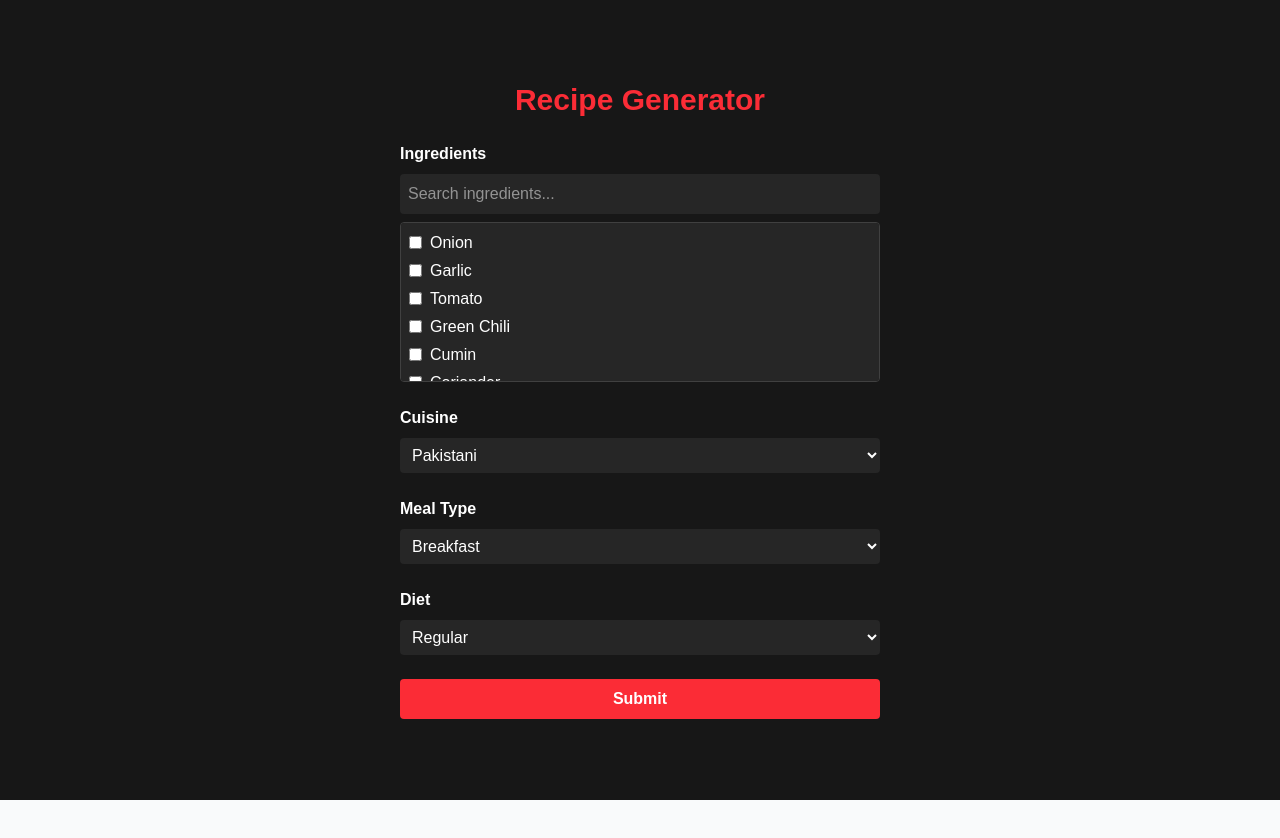
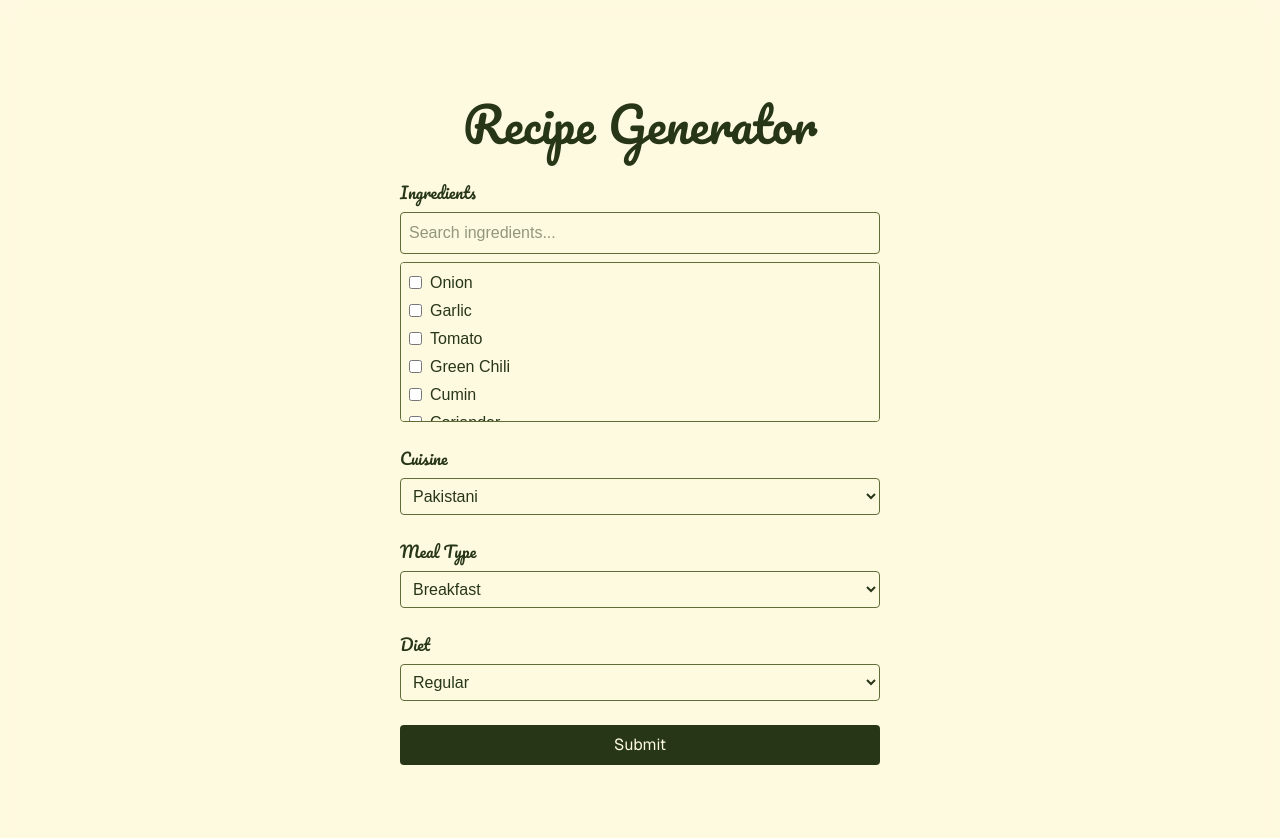
Before and after one commit to Rana-10/Grand-Project_Nexium, a Next.js app: page / in a window 1280 px wide. Shown: the top 838 px of the page. Before the commit the page ends 800 px from the top, so only its background shows below. Built offline with nearby package versions, Linux system fonts and the light colour scheme.

Commit message:
Worked on styling.

```diff
--- a/src/app/globals.css
+++ b/src/app/globals.css
@@ -1,12 +1,13 @@
 @import "tailwindcss";
 
 :root {
-  --color-background: #F9FAFB;
-  --color-foreground: #111827;
-  --color-primary: #4F46E5;      /* Indigo */
-  --color-secondary: #6366F1;    /* Soft Indigo */
-  --color-card: #FFFFFF;
-  --color-border: #E5E7EB;
+  --color-background: #fefae0;       /* Elegant cream background */
+  --color-foreground: #283618;       /* Deep olive for text */
+  --color-primary: #606c38;          /* Olive for primary buttons */
+  --color-secondary: #283618;        /* Deep olive for hover or secondary */
+
+  --color-card: #ffffff;             /* White cards to contrast the cream background */
+  --color-border: #d4c9a3;           /* Light beige/olive border */
 
   --font-sans: var(--font-geist-sans, Arial, Helvetica, sans-serif);
   --font-mono: var(--font-geist-mono, monospace);
@@ -14,12 +15,12 @@
 
 @media (prefers-color-scheme: dark) {
   :root {
-    --color-background: #0a0a0a;
-    --color-foreground: #ededed;
-    --color-card: #171717;
-    --color-border: #2c2c2c;
-    --color-primary: #6366F1;
-    --color-secondary: #818cf8;
+    /*--color-background: #1d1d1d;     /* Dark background */
+    --color-foreground: #fefae0;     /* Light cream text in dark mode */
+    --color-card: #2c2c2c;           /* Dark card */
+    --color-border: #3c3c3c;         /* Dark border */
+    --color-primary: #a4b37f;        /* Muted olive green */
+    --color-secondary: #fefae0;      /* Cream hover */
   }
 }
 
@@ -29,7 +30,7 @@ body {
   font-family: var(--font-sans);
 }
 
-/* Example usage */
+/* Buttons */
 .button {
   background-color: var(--color-primary);
   color: white;
@@ -45,6 +46,7 @@ body {
   background-color: var(--color-secondary);
 }
 
+/* Card Style */
 .card {
   background-color: var(--color-card);
   border: 1px solid var(--color-border);
@@ -52,7 +54,7 @@ body {
   border-radius: 12px;
 }
 
-
+/* Optional: you can remove this if gradient bg is no longer used */
 @keyframes gradient {
   0% {
     background-position: 0% 50%;
@@ -70,3 +72,31 @@ body {
   background-size: 400% 400%;
   animation: gradient 15s ease infinite;
 }
+
+.background-blur {
+  background-color: rgba(254, 250, 224, 0.7); /* semi-transparent cream */
+  backdrop-filter: blur(12px);
+  -webkit-backdrop-filter: blur(12px);
+  min-height: 100vh;
+  padding: 2rem;
+}
+
+.main-content {
+  max-width: 800px;
+  margin: 0 auto;
+  background-color: rgba(255, 255, 255, 0.3); /* optional inner layer */
+  border-radius: 16px;
+  padding: 2rem;
+}
+
+.font-pacifico {
+  font-family: var(--font-pacifico);
+}
+
+.font-geist-sans {
+  font-family: var(--font-geist-sans);
+}
+
+.font-geist-mono {
+  font-family: var(--font-geist-mono);
+}
--- a/src/app/layout.tsx
+++ b/src/app/layout.tsx
@@ -1,7 +1,8 @@
 import type { Metadata } from "next";
-import { Geist, Geist_Mono } from "next/font/google";
+import { Geist, Geist_Mono, Pacifico } from "next/font/google";
 import "./globals.css";
 
+// Load fonts
 const geistSans = Geist({
   variable: "--font-geist-sans",
   subsets: ["latin"],
@@ -10,6 +11,12 @@ const geistSans = Geist({
 const geistMono = Geist_Mono({
   variable: "--font-geist-mono",
   subsets: ["latin"],
+});
+
+const pacifico = Pacifico({
+  variable: "--font-pacifico",
+  subsets: ["latin"],
+  weight: "400",
 });
 
 export const metadata: Metadata = {
@@ -25,7 +32,7 @@ export default function RootLayout({
   return (
     <html lang="en">
       <body
-        className={`${geistSans.variable} ${geistMono.variable} antialiased`}
+        className={`${geistSans.variable} ${geistMono.variable} ${pacifico.variable} antialiased`}
       >
         {children}
       </body>
--- a/src/app/page.tsx
+++ b/src/app/page.tsx
@@ -1,7 +1,6 @@
 "use client";
 
 import { useState } from "react";
-import { useEffect } from "react";
 import RecipeForm from "@/components/recipe_form";
 
 interface FormData {
@@ -17,16 +16,12 @@ export default function Home() {
   const [error, setError] = useState<string | null>(null);
   const [copied, setCopied] = useState(false);
 
-
   const handleFormSubmit = async (data: FormData) => {
-  console.log("Form Data Submitted:", data);
-
     setLoading(true);
     setError(null);
     setDishes(null);
 
     try {
-    // First, save data to Supabase
       const saveResponse = await fetch("/api/submit", {
         method: "POST",
         headers: {
@@ -39,10 +34,8 @@ const handleFormSubmit = async (data: FormData) => {
         throw new Error("Failed to save data to Supabase");
       }
 
-    const saveResult = await saveResponse.json();
-    console.log("Supabase Save Response:", saveResult);
+      await saveResponse.json();
 
-    // Then, fetch suggested dishes from OpenAI
       const suggestResponse = await fetch("/api/suggest", {
         method: "POST",
         headers: {
@@ -56,45 +49,41 @@ const handleFormSubmit = async (data: FormData) => {
       }
 
       const suggestResult = await suggestResponse.json();
-    console.log("OpenAI Suggestion Response:", suggestResult);
-
       setDishes(suggestResult.dishes || "No dishes found.");
     } catch (error) {
       if (error instanceof Error) {
         setError(error.message);
-      console.error("Submission error:", error.message);
       } else {
         setError("Unknown error occurred");
-      console.error("Unknown submission error", error);
       }
     } finally {
       setLoading(false);
     }
-
-  // const whatsappMessage = encodeURIComponent(dishes);
-  // const whatsappUrl = `https://wa.me/?text=${whatsappMessage}`;
-
   };
 
-
   return (
-  <main className="min-h-screen bg-neutral-900 flex flex-col items-center justify-center text-white font-sans p-4">
-    <h1 className="text-3xl font-bold text-red-500 mb-6">Recipe Generator</h1>
+        <div className="background-blur">
+    <main className="min-h-screen flex flex-col items-center justify-center p-4" style={{ backgroundColor: "var(--color-background)", color: "var(--color-foreground)" }}>
+    <h1 className=" text-5xl font-pacifico text-[#283618] mb-8">Recipe Generator</h1>
 
       <RecipeForm onSubmit={handleFormSubmit} />
 
       {loading && (
-      <p className="mt-6 text-yellow-400">Generating recipes...</p>
+        <p className="mt-6" style={{ color: "var(--color-secondary)" }}>
+          Generating recipes...
+        </p>
       )}
 
       {error && (
-      <p className="mt-6 text-red-500">Error: {error}</p>
+        <p className="mt-6" style={{ color: "var(--color-secondary)" }}>
+          Error: {error}
+        </p>
       )}
 
       {dishes && (
         <>
-    <div className="mt-6 p-4 bg-neutral-800 rounded-lg shadow-md max-w-xl w-full">
-      <h2 className="text-xl font-semibold text-green-400 mb-4">
+          <div className="card mt-6 w-full max-w-xl">
+            <h2 className="text-xl font-semibold mb-4" style={{ color: "var(--color-primary)" }}>
               Suggested Dishes:
             </h2>
             <pre className="whitespace-pre-wrap">{dishes}</pre>
@@ -104,7 +93,7 @@ return (
             href={`https://wa.me/?text=${encodeURIComponent(`Here are some dishes GPT suggested:\n\n${dishes}`)}`}
             target="_blank"
             rel="noopener noreferrer"
-      className="bg-green-600 text-white px-4 py-2 rounded mt-4 inline-block"
+            className="mt-4 inline-block bg-[#556B2F] text-white px-4 py-2 rounded hover:bg-[#556B2F] hover:text-white transition duration-200"
           >
             Share on WhatsApp
           </a>
@@ -115,16 +104,19 @@ return (
               setCopied(true);
               setTimeout(() => setCopied(false), 2000);
             }}
-      className="bg-blue-600 text-white px-4 py-2 rounded mt-2 ml-2 inline-block hover:bg-blue-700 transition-colors duration-200 cursor-pointer"
+            className="clickable mt-4 inline-block cursor-pointer bg-[#556B2F] text-white px-4 py-2 rounded hover:bg-[#556B2F] hover:text-white transition duration-200"
           >
             Copy to Clipboard
           </button>
 
-    {copied && <p className="text-sm text-green-400 mt-1">Copied!</p>}
+          {copied && (
+            <p className="text-sm mt-1"  style={{ color: "var(--color-primary)" }}>
+              Copied!
+            </p>
+          )}
         </>
       )}
-
     </main>
+        </div>
   );
-
 }
--- a/src/components/recipe_form.tsx
+++ b/src/components/recipe_form.tsx
@@ -2,7 +2,6 @@
 
 import { useState } from "react";
 
-// Type for props
 interface FormData {
   ingredients: string[];
   cuisine: string;
@@ -33,7 +32,7 @@ export default function RecipeForm({ onSubmit }: { onSubmit: (data: FormData) =>
     );
   };
 
-  const handleSubmit = async (e: React.FormEvent) => {
+  const handleSubmit = (e: React.FormEvent) => {
     e.preventDefault();
 
     const formData: FormData = {
@@ -43,9 +42,7 @@ export default function RecipeForm({ onSubmit }: { onSubmit: (data: FormData) =>
       diet,
     };
 
-    // Call parent callback if needed
     onSubmit(formData);
-
   };
 
   const filteredIngredients = INGREDIENT_OPTIONS.filter((ing) =>
@@ -54,38 +51,38 @@ export default function RecipeForm({ onSubmit }: { onSubmit: (data: FormData) =>
 
   return (
     <form onSubmit={handleSubmit} className="space-y-6 w-full max-w-lg px-4">
-      {/* Ingredients Search + Multi-select */}
+      {/* Ingredients */}
       <div>
-        <label className="block mb-2 font-semibold text-white">Ingredients</label>
+        <label className="block mb-2 font-pacifico text-[#283618]">Ingredients</label>
         <input
           type="text"
           placeholder="Search ingredients..."
-          className="w-full p-2 rounded bg-neutral-800 text-white mb-2"
+          className="w-full p-2 rounded bg-[#fefae0] text-[#283618] border border-[#606c38] mb-2"
           value={searchTerm}
           onChange={(e) => setSearchTerm(e.target.value)}
         />
-        <div className="max-h-40 overflow-y-auto border border-neutral-700 rounded p-2 bg-neutral-800">
+        <div className="max-h-40 overflow-y-auto border border-[#606c38] rounded p-2 bg-[#fefae0]">
           {filteredIngredients.map((item) => (
-            <div key={item} className="flex items-center gap-2 mb-1 text-white">
-              <input
-                type="checkbox"
-                checked={ingredients.includes(item)}
-                onChange={() => toggleIngredient(item)}
-                className="clickable"
-              />
+            <div key={item} className="flex items-center gap-2 mb-1 text-[#283618]">
+            <input
+            type="checkbox"
+            checked={ingredients.includes(item)}
+            onChange={() => toggleIngredient(item)}
+            className="clickable accent-[#556B2F]"
+            />
               <span>{item}</span>
             </div>
           ))}
         </div>
       </div>
 
-      {/* Cuisine Dropdown */}
+      {/* Cuisine */}
       <div>
-        <label className="block mb-2 font-semibold text-white">Cuisine</label>
+        <label className="block mb-2 font-pacifico text-[#283618]">Cuisine</label>
         <select
           value={cuisine}
           onChange={(e) => setCuisine(e.target.value)}
-          className="clickable w-full p-2 rounded bg-neutral-800 text-white"
+          className="clickable w-full p-2 rounded bg-[#fefae0] text-[#283618] border border-[#606c38]"
         >
           {CUISINES.map((c) => (
             <option key={c}>{c}</option>
@@ -93,13 +90,13 @@ export default function RecipeForm({ onSubmit }: { onSubmit: (data: FormData) =>
         </select>
       </div>
 
-      {/* Meal Type Dropdown */}
+      {/* Meal Type */}
       <div>
-        <label className="block mb-2 font-semibold text-white">Meal Type</label>
+        <label className="block mb-2 font-pacifico text-[#283618]">Meal Type</label>
         <select
           value={mealType}
           onChange={(e) => setMealType(e.target.value)}
-          className="clickable w-full p-2 rounded bg-neutral-800 text-white"
+          className="clickable w-full p-2 rounded bg-[#fefae0] text-[#283618] border border-[#606c38]"
         >
           {MEAL_TYPES.map((m) => (
             <option key={m}>{m}</option>
@@ -107,13 +104,13 @@ export default function RecipeForm({ onSubmit }: { onSubmit: (data: FormData) =>
         </select>
       </div>
 
-      {/* Diet Dropdown */}
+      {/* Diet */}
       <div>
-        <label className="block mb-2 font-semibold text-white">Diet</label>
+        <label className="block mb-2 font-pacifico text-[#283618]">Diet</label>
         <select
           value={diet}
           onChange={(e) => setDiet(e.target.value)}
-          className=" clickable w-full p-2 rounded bg-neutral-800 text-white"
+          className="clickable w-full p-2 rounded bg-[#fefae0] text-[#283618] border border-[#606c38]"
         >
           {DIETS.map((d) => (
             <option key={d}>{d}</option>
@@ -123,7 +120,7 @@ export default function RecipeForm({ onSubmit }: { onSubmit: (data: FormData) =>
 
       <button
         type="submit"
-        className="clickable bg-red-500 hover:bg-red-600 text-white font-semibold py-2 px-4 rounded w-full"
+        className="clickable cursor-pointer bg-[#283618] hover:bg-[#606c38] text-[#fefae0] font-geist-sans py-2 px-4 rounded w-full"
       >
         Submit
       </button>
```
Lines whose indentation alone changed are shown as unchanged.
